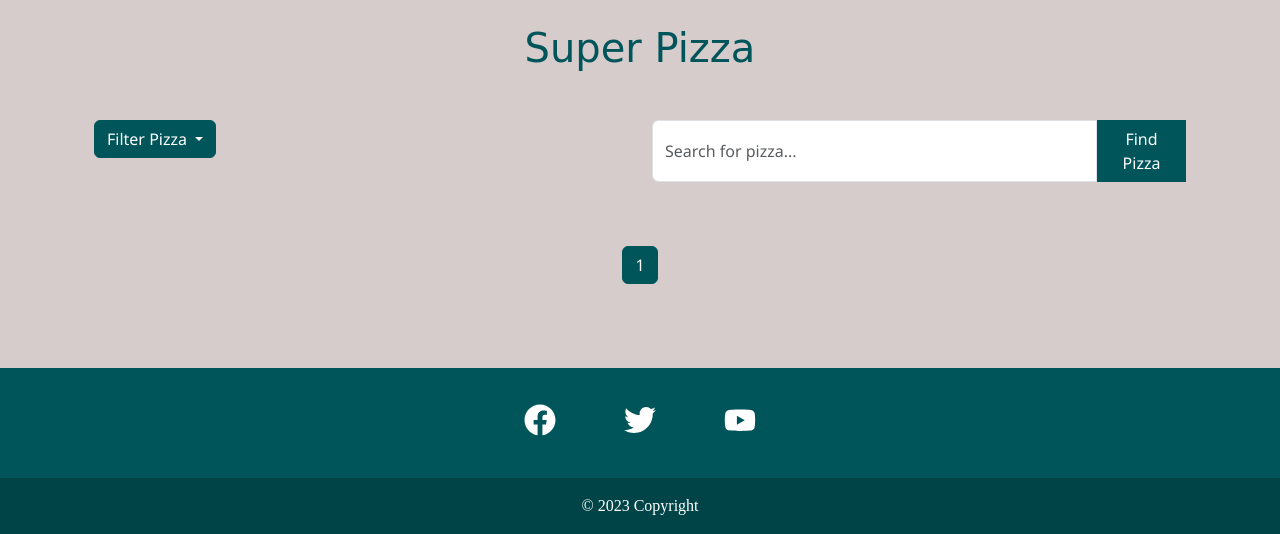
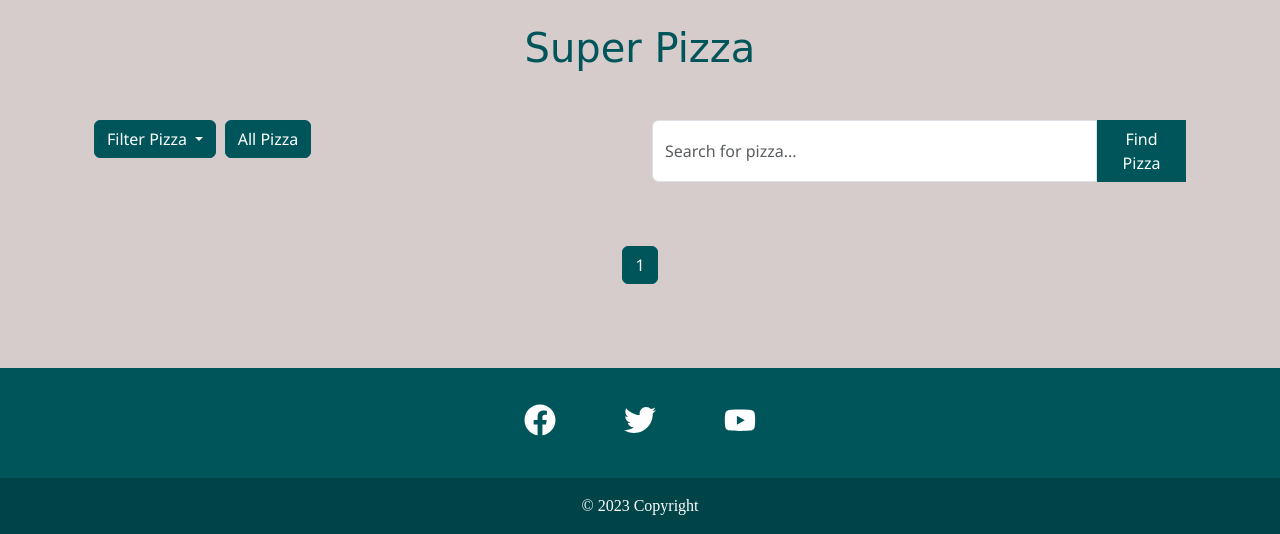
Before and after one commit to OleksiyLa/Project_5, a Django app: page / in a window 1280 px wide. Shown: the part 458-992 px from the top of the page. Run offline with Django 4.2, Linux system fonts and the light colour scheme; data that the repository does not hold is empty; some libraries are stand-ins or nearby versions; some web fonts are replaced.

Commit message:
feature: add button to get all pizza

```diff
--- a/products/forms.py
+++ b/products/forms.py
@@ -8,6 +8,7 @@ class AddProduct(forms.ModelForm):
         model = Product
         fields = ['name', 'description', 'price', 'rating', 'image', 'is_spicy', 'is_vegetarian', 'is_premium', 'is_seafood', 'is_new']
 
+
 class PizzaFilterForm(forms.Form):
     is_spicy = forms.BooleanField(label='Spicy', required=False)
     is_vegetarian = forms.BooleanField(label='Vegetarian', required=False)
--- a/products/templates/products/pizza_list.html
+++ b/products/templates/products/pizza_list.html
@@ -89,7 +89,12 @@
               </ul>
             </div>
           </form>
-          <form class="col-lg-6 offset-lg-5 mb-3" method="GET" action="{% url 'pizza_list' %}">
+          <a href="{% url 'pizza_list' %}" class="col col-lg-2 mb-3">
+            <button class="btn btn-secondary btn-custom" type="button">
+              All Pizza
+            </button>
+          </a>
+          <form class="col-lg-6 offset-lg-3 mb-3" method="GET" action="{% url 'pizza_list' %}">
             <div class="d-flex">
               <input type="text" class="form-control rounded-0 rounded-start custom-input" name="q" id="textInput" placeholder="Search for pizza...">
               <button type="submit" class="btn btn-primary btn-custom rounded-0 col-2">Find Pizza</button>
```
Also changed, not shown: super_pizza/settings.py (+0 -16 lines).
